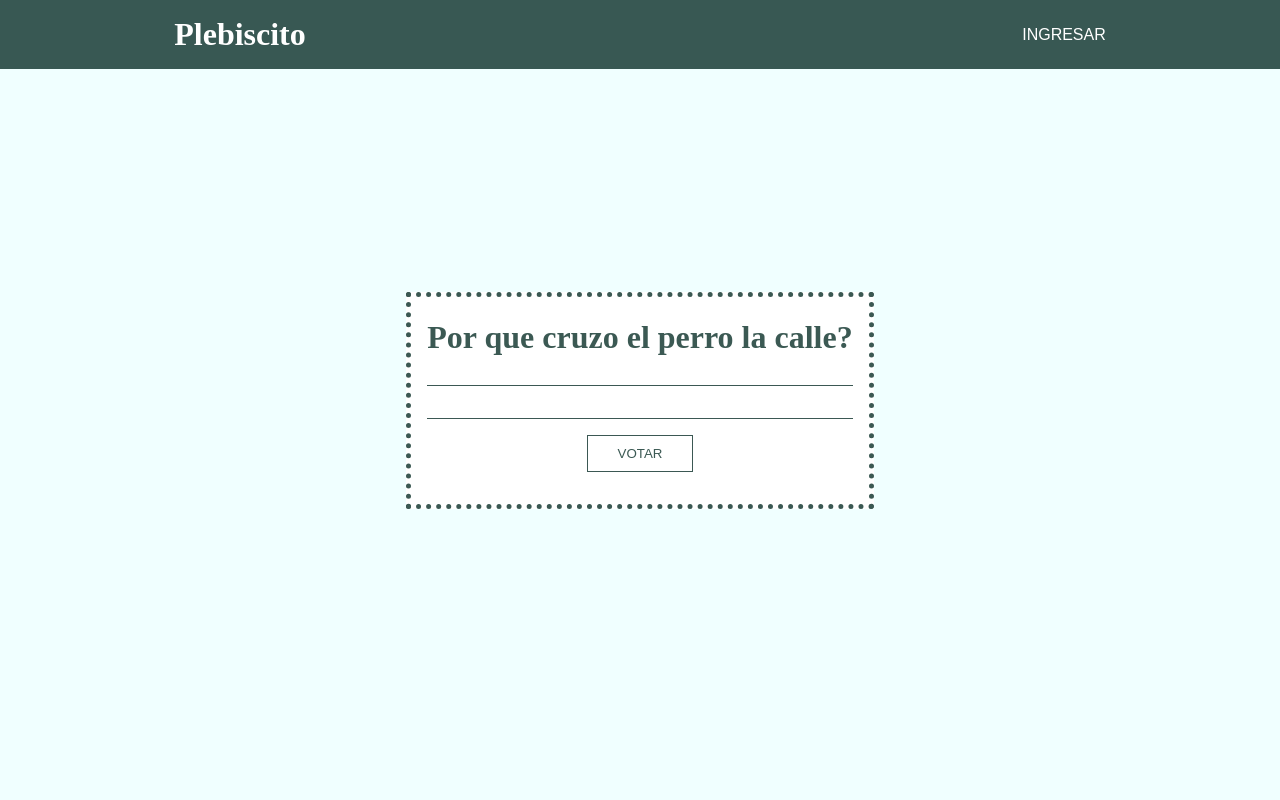
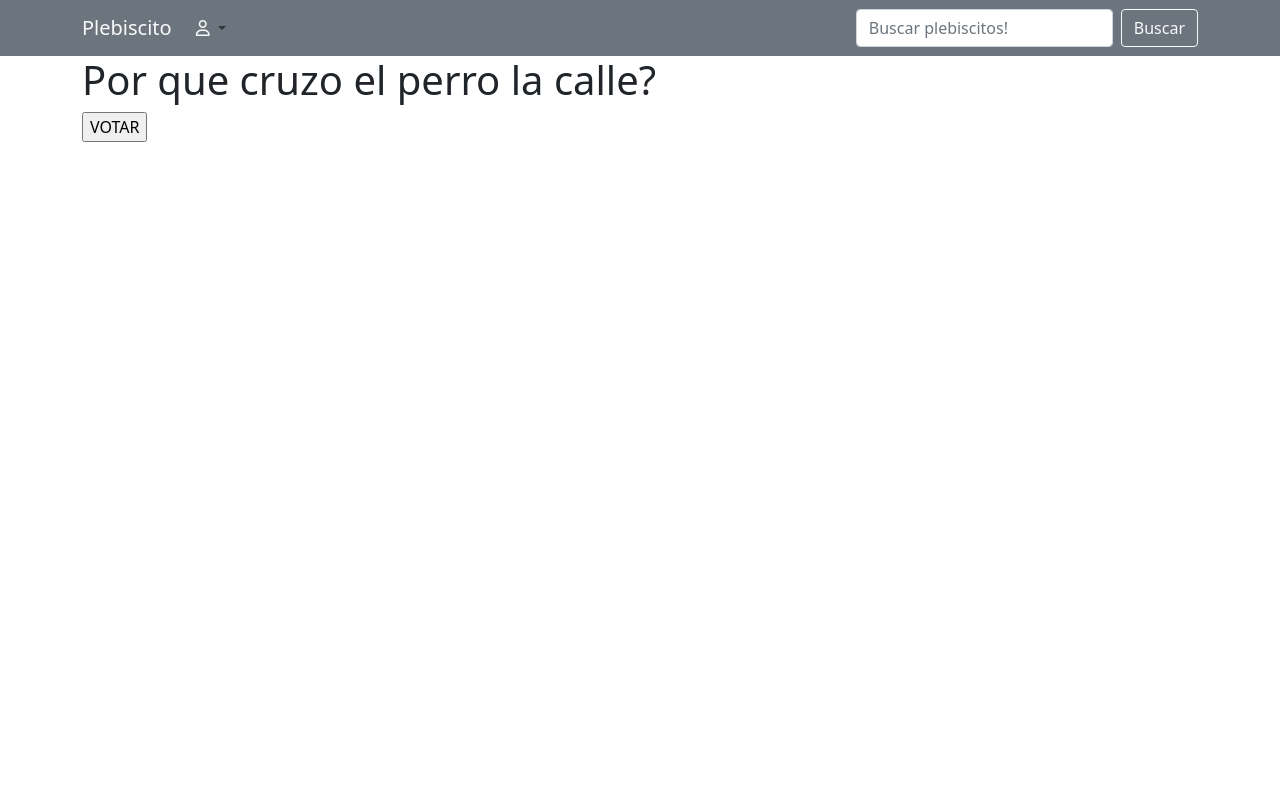
Before and after one commit to mingodsg/web-plebiscito, a Django app: page /polls/1/ in a window 1280 px wide. Run offline with Django 3.2, Linux system fonts and the light colour scheme; data comes from the database, SQL or seed files in the repository; data that the repository does not hold is empty; parts of the project's set-up code (start-up, migrations or seed data) failed here and were passed over; some libraries are stand-ins or nearby versions.

Commit message:
Update base.html

```diff
--- a/plebiscito_root/polls/templates/base.html
+++ b/plebiscito_root/polls/templates/base.html
@@ -1,248 +1,47 @@
-<html>
+<!DOCTYPE html>
+<html lang="en">
 <head>
-		<style>
-			* {
-				margin: 0;
-				padding: 0;
- 			}
 
-			*, *::before, *::after {
+		{% load static %}
+		<link href="https://cdn.jsdelivr.net/npm/bootstrap@5.1.0/dist/css/bootstrap.min.css" rel="stylesheet" integrity="sha384-KyZXEAg3QhqLMpG8r+8fhAXLRk2vvoC2f3B09zVXn8CA5QIVfZOJ3BCsw2P0p/We" crossorigin="anonymous">
+		<script src="https://kit.fontawesome.com/79976f4d07.js" crossorigin="anonymous"></script>
 
-				box-sizing: border-box;
-			}
+		{% load i18n %}
 
-			:root {
-				--background: rgba(10, 47, 40, 0.8);
-			}
-
-			h1, h2, h3 {
-				font-family: 'Times New Roman', Times, serif;
-			}
-
-			header {
-				padding: 1em;
-				background: var(--background);
-				text-align: center;
-				width: 100%;
-				position: fixed;
-				z-index: 99;
-			}
-
-			nav {
-				background: var(--background);
-				width: 100%;
-				top: 100%;
-				left: 0;
-				position: absolute;
-				text-align: center;
-				transform: scale(1,0);
-				transform-origin: top;
-				transition: 400ms ease-in-out;
-			}
-
-			nav ul {
-				margin: 0;
-				padding: 0;
-				list-style: none;
-			}
-
-			nav li {
-  				margin-bottom: 1em;
-  				margin-left: 1em;
-			}
-
-			nav a {
-				font-family: Arial, Helvetica, sans-serif;
-				text-transform: uppercase;
-				opacity: 0;
-				transition: opacity 150ms ease-in-out;
-			}
-
-			header a:any-link,
-			nav a:any-link {
-				color: white;
-				text-decoration: none;
-			}
-
-			nav a:hover {
-				color: black;
-			}
-
-			.nav-toggle {
-				display: none;
-			}
-
-			.nav-toggle-label {
-				position: absolute;
-				right: 0;
-				top: 0;
-				margin-right: 1em;
-				height: 100%;
-				display: flex;
-				align-items: center;
-			}
-
-			.nav-toggle-label span,
-			.nav-toggle-label span::before,
-			.nav-toggle-label span::after {
-				display: block;
-				background: white;
-				height: 2px;
-				width: 2em;
-				border-radius: 2px;
-				position: relative;
-			}
-
-			.nav-toggle-label span::before,
-			.nav-toggle-label span::after {
-				content: "";
-				position: absolute;
-			}
-
-			.nav-toggle-label span::before {
-				bottom: 7px;
-			}
-
-			.nav-toggle-label span::after {
-				top: 7px;
-			}
-
-			.nav-toggle:checked ~ nav {
-				transform: scale(1,1);
-			}
-
-			.nav-toggle:checked ~ nav a {
-				opacity: 1;
-				transition: opacity 250ms ease-in-out 250ms;
-			}
-
-			.content {
-				height: 100vh;
-				background-color: azure;
-				display: grid;
-				place-items: center;
-			}
-
-			.content a:any-link {
-				color: var(--background);
-				text-decoration: none;
-			}
-
-			.content a:hover {
-				text-decoration: underline;
-			}
-
-			.container {
-				padding: 1em;
-				background: white;
-				margin: 5%;
-				color: var(--background);
-				border: 5px dotted var(--background);
-				line-height: 1.5;
-			}
-
-			.sub-title {
-				text-align: center;
-				padding-bottom: 1.5em;
-				border-bottom: 1px solid var(--background);
-			}
-
-			.sub-content {
-				padding: 1em;
-				line-height: 1.4;
-			}
-
-			.sub-option {
-				padding: .5em 3em;
-			}
-
-			.sub-footer {
-				padding: 1em;
-				text-align: center;
-				border-top: 1px solid var(--background);
-			}
-
-			input[type=submit] {
-				background: white;
-				color: var(--background);
-				border: 1px solid var(--background);
-				padding: 10px 30px;
-			}
-
-			.error {
-				color: red;
-				padding: 1em;
-			}
-
-
-			@media screen and (min-width: 600px) {
-				.nav-toggle-label {
-					display: none;
-				}
-
-				header {
-					display: grid;
-    				grid-template-columns: 1fr auto minmax(800px, 1fr) 1fr;
-				}
-
-				.cero {
-					grid-column: 1 / 2;
-				}
-
-				.logo {
-					grid-column: 2 / 3;
-				}
-
-				nav a {
-					opacity: 1;
-				}
-
-				nav {
-					position: relative;
-					text-align: left;
-					transition: none;
-					transform: scale(1,1);
-					background: none;
-					top: initial;
-					left: initial;
-					grid-column: 3 / 4;
-					display: flex;
-					justify-content: flex-end;
-					align-items: center;
-				}
-
-				nav ul {
-					display: flex;
-				}
-
-				nav li {
-					margin-left: 3em;
-					margin-bottom: 0;
-				}
-			}
-		</style>
+	{% load account socialaccount %}
 
 	</head>
 	<body>
-		<header>
-			<p class="cero"></p>
-			<h1><a href="{% url 'index' %}" class="logo">Plebiscito</a></h1>
-			<input type="checkbox" id="nav-toggle" class="nav-toggle">
-			<nav>
-				<ul>
+		<nav class="navbar navbar-expand-lg navbar-light bg-secondary">
+			<div class="container">
+				<a class="navbar-brand text-light" href="{% url 'index' %}">Plebiscito</a>
+				<button class="navbar-toggler" type="button" data-bs-toggle="collapse" data-bs-target="#navbarSupportedContent" aria-controls="navbarSupportedContent" aria-expanded="false" aria-label="Toggle navigation">
+					<span class="navbar-toggler-icon" style="#F9FAFB""></span>
+				</button>
+				<div class="collapse navbar-collapse" id="navbarSupportedContent">
+					<ul class="navbar-nav me-auto mb-2 mb-lg-0">
+						<li class="nav-item dropdown">
+							<a class="nav-link dropdown-toggle" href="#" id="navbarDropdown" role="button" data-bs-toggle="dropdown" aria-expanded="false">
+								<i class="far fa-user text-light"></i> {% if user.is_authenticated %} <span class="text-light">&nbsp; {{ user.username }}</span>{% endif %}
+							</a>
+							<ul class="dropdown-menu" aria-labelledby="navbarDropdown">
 								{% if user.is_authenticated %}
-					<li><a href="{% url 'account_logout' %}">Cerrar sesión</a></li>
+								<li><a class="dropdown-item" href="{% url 'account_logout' %}">Salir</a></li>
 								{% else %}
-					<li><a href="{% url 'account_login' %}">Ingresar</a></li>
+								<li><a class="dropdown-item" href="{% url 'account_login' %}">Ingresar</a></li>
+								<li><hr class="dropdown-divider"></li>
+								<li><a class="dropdown-item" href="{{ signup_url }}">Registrarse</a></li>
 								{% endif %}
 							</ul>
+						</li>
+					</ul>
+					<form class="d-flex">
+						<input class="form-control me-2" type="search" placeholder="Buscar plebiscitos!" aria-label="Search">
+						<button class="btn btn-outline-light" type="submit">Buscar</button>
+					</form>
+				</div>
+			</div>
 		</nav>
-			<label for="nav-toggle" class="nav-toggle-label">
-				<span></span>
-			</label>
-
-		</header>
-
 
 		<div class="content">
 			<div class="container">
@@ -250,5 +49,7 @@
 			{% endblock %}
 			</div>
 		</div>
+		<script src="https://cdn.jsdelivr.net/npm/bootstrap@5.1.0/dist/js/bootstrap.bundle.min.js" integrity="sha384-U1DAWAznBHeqEIlVSCgzq+c9gqGAJn5c/t99JyeKa9xxaYpSvHU5awsuZVVFIhvj" crossorigin="anonymous"></script>
+
 	</body>
 </html>
```
Lines whose indentation alone changed are shown as unchanged.
